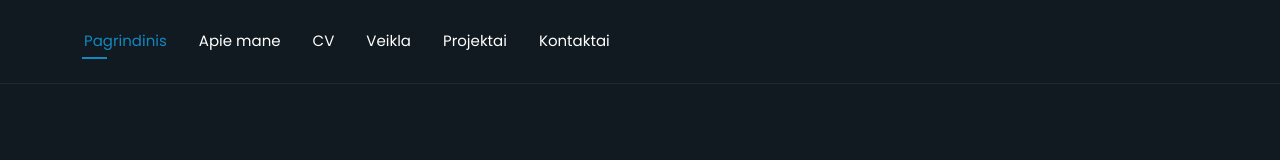
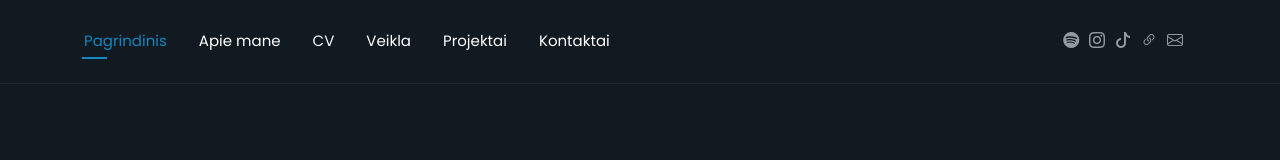
Before and after one commit to lukasgudelis-oss/lukasgudelis-oss.github.io, a plain HTML site: page index.html in a window 1280 px wide. Shown: the top 160 px of the page. Drawn offline with Linux system fonts and the light colour scheme.

Commit message:
Pridetos soc tinklu ikoneles

```diff
--- a/index.html
+++ b/index.html
@@ -49,10 +49,11 @@
 <i class="mobile-nav-toggle d-xl-none bi bi-list"></i>
 </nav>
 <div class="header-social-links">
-
-
-
-
+<a href="https://open.spotify.com/artist/3Jq22kyLVKQ9bqqkHYOy18" target="_blank" rel="noopener noreferrer" aria-label="Spotify" title="Spotify"><i class="bi bi-spotify"></i></a>
+<a href="https://www.instagram.com/brxshi/" target="_blank" rel="noopener noreferrer" aria-label="Instagram" title="Instagram"><i class="bi bi-instagram"></i></a>
+<a href="https://www.tiktok.com/@brxshi" target="_blank" rel="noopener noreferrer" aria-label="TikTok" title="TikTok"><i class="bi bi-tiktok"></i></a>
+<a href="https://linktr.ee/brxshi" target="_blank" rel="noopener noreferrer" aria-label="Linktree" title="Linktree"><i class="bi bi-link-45deg"></i></a>
+<a href="mailto:loops4brxshi@gmail.com" aria-label="El. paštas" title="El. paštas"><i class="bi bi-envelope"></i></a>
 </div>
 </div>
 </header>
```
Also changed, not shown: about.html (+1 -0 lines), contact.html (+1 -0 lines), portfolio.html (+5 -4 lines), resume.html (+5 -4 lines), services.html (+5 -4 lines), starter-page.html (+5 -4 lines).
